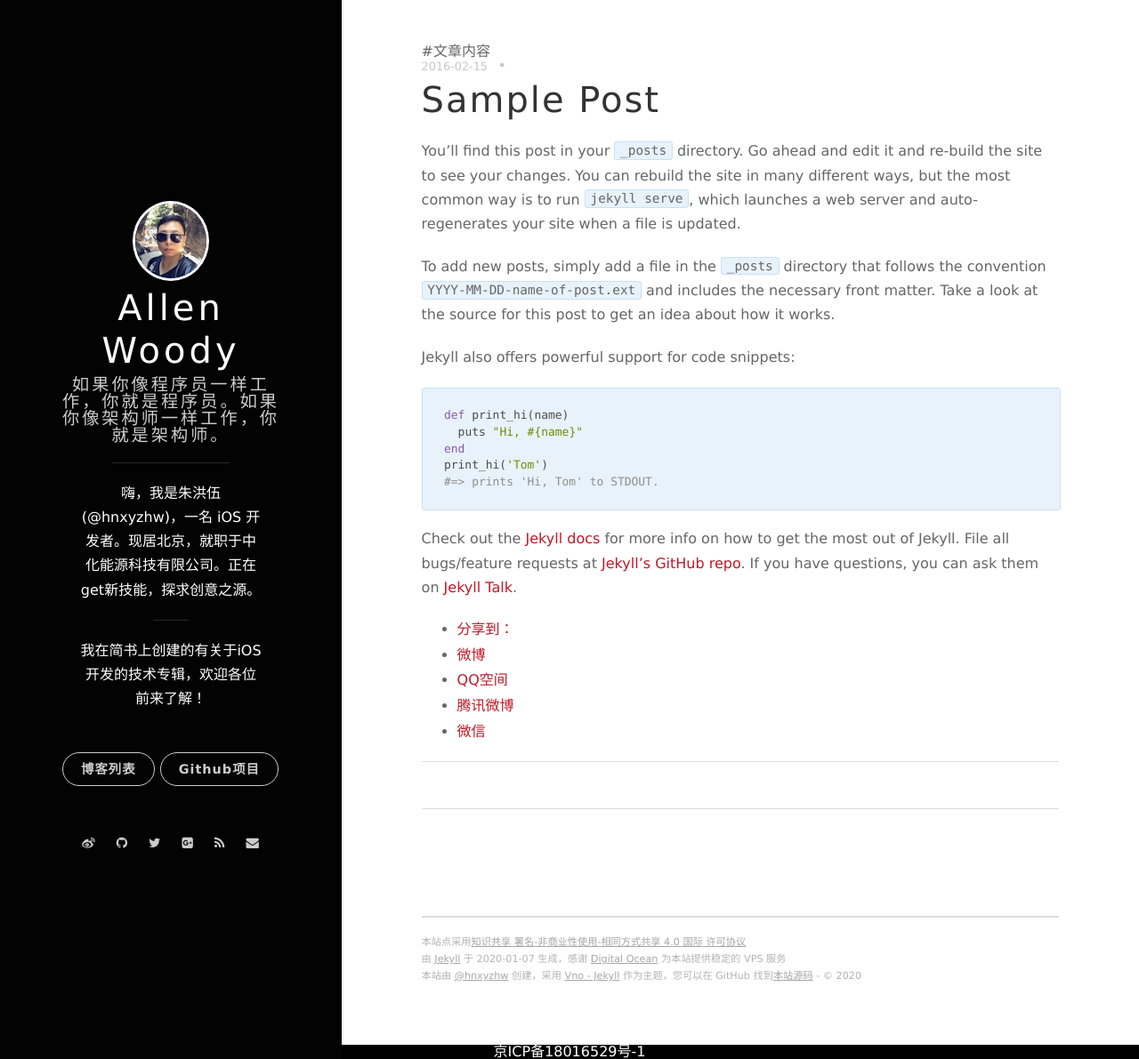
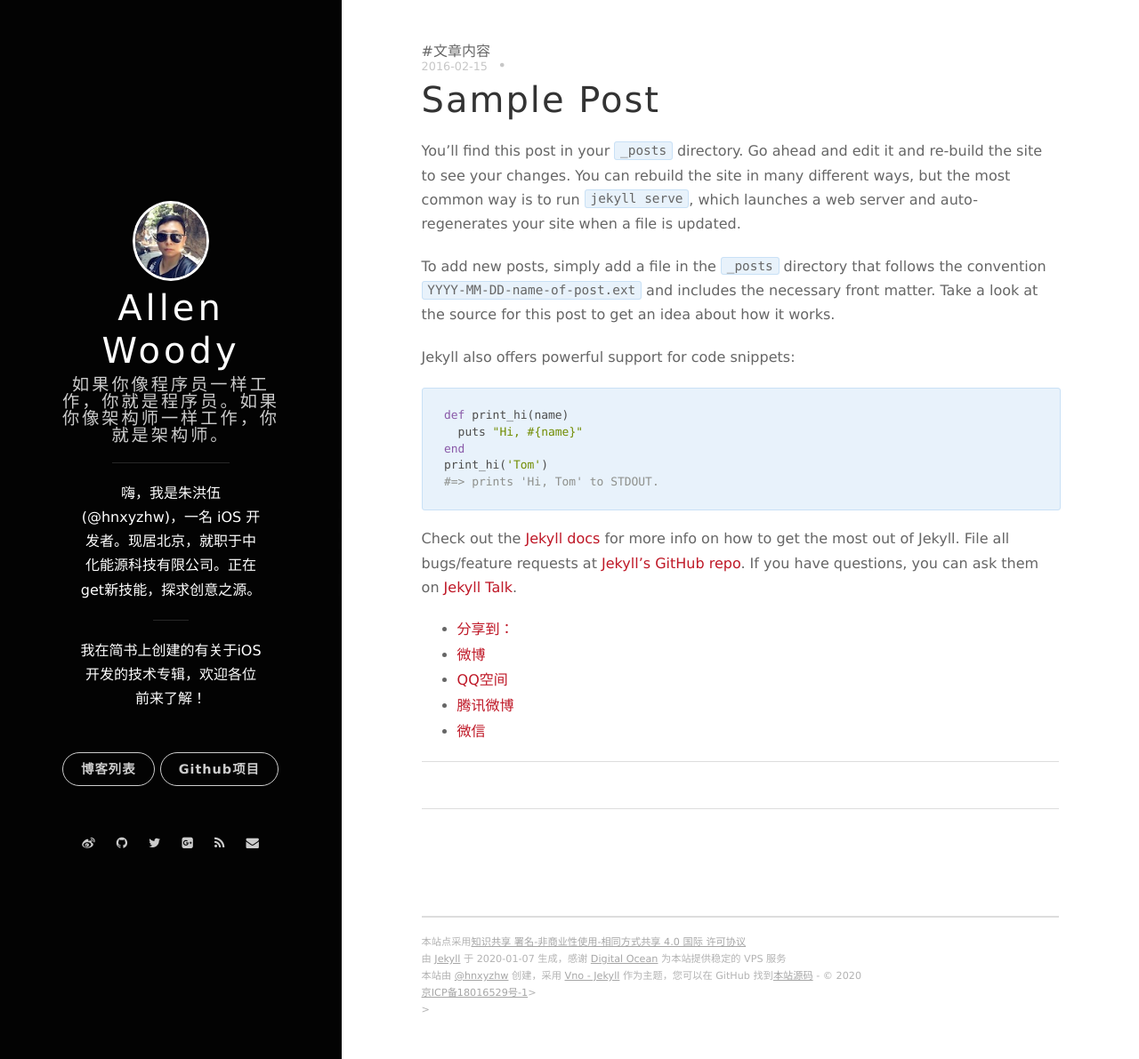
Before and after one commit to hnxyzhw/hnxyzhw.github.io, a Jekyll site: the page built from 2016-02-15-sample-post.markdown, in a window 1280 px wide and 1191 px high. Shown: the whole window at 89% size. Built offline with Jekyll 4.4.1, drawn with Linux system fonts in a browser that asks for light colours; nearby versions of some CDN libraries; comment, search, counter and statistics services are not loaded.

Commit message:
++update

```diff
--- a/_includes/footer.html
+++ b/_includes/footer.html
@@ -3,5 +3,6 @@
     	<span class="footer__copyright">本站点采用<a href="http://creativecommons.org/licenses/by-nc-sa/4.0/">知识共享 署名-非商业性使用-相同方式共享 4.0 国际 许可协议</a></span>
         <span class="footer__copyright">由 <a href="https://jekyllrb.com">Jekyll</a> 于 {{ site.time | date: "%F" }} 生成，感谢 <a href="https://www.digitalocean.com/?refcode=30ed2d146762">Digital Ocean</a> 为本站提供稳定的 VPS 服务</span>
         <span class="footer__copyright">本站{% if site.creator %}由 {{site.creator}} 创建，{% endif %}采用 <a href="https://github.com/onevcat/vno-jekyll">Vno - Jekyll</a> 作为主题，您可以在 GitHub 找到<a href="https://github.com/hnxyzhw">本站源码</a> - &copy; {{site.time | date: "%Y"}}</span>
+        <span class="footer__copyright"><a href="http://www.beian.miit.gov.cn/">京ICP备18016529号-1</a>></span>>
     </footer>
 </section>
--- a/_includes/head.html
+++ b/_includes/head.html
@@ -25,6 +25,5 @@
   <link rel="alternate" type="application/rss+xml" title="{{ site.title }}" href="{{ "/feed.xml" | prepend: site.baseurl | prepend: site.url }}">
 
   <meta name="google-site-verification" content="1-1ZlHoRvM0T2FqPbW2S-qLgYXN6rsn52kErlMPd_gw" />
-  <a class="headerClass" style="color: white;background-color: black;position:absolute;left:0px;right:0px;bottom:0px;text-align:center" href="http://www.beian.miit.gov.cn/" target="_blank">京ICP备18016529号-1</a>
 
 </head>
```
